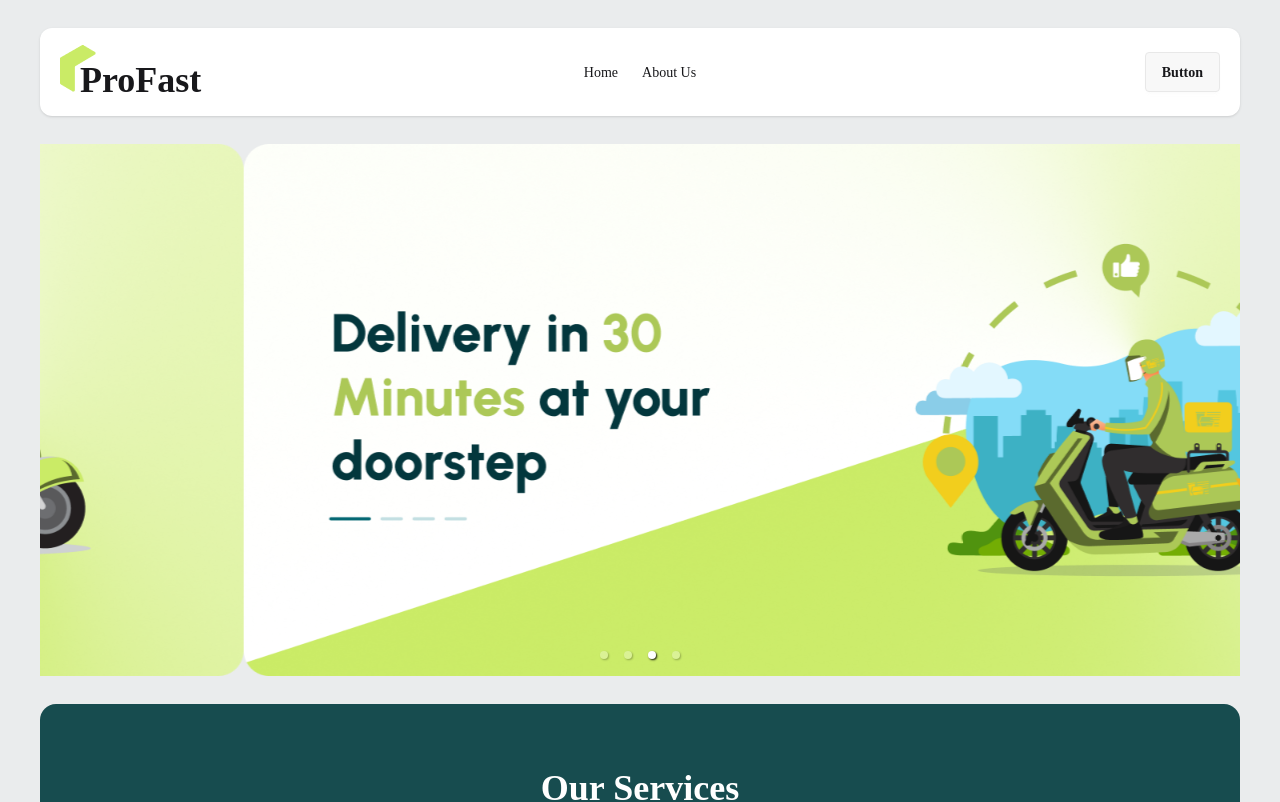
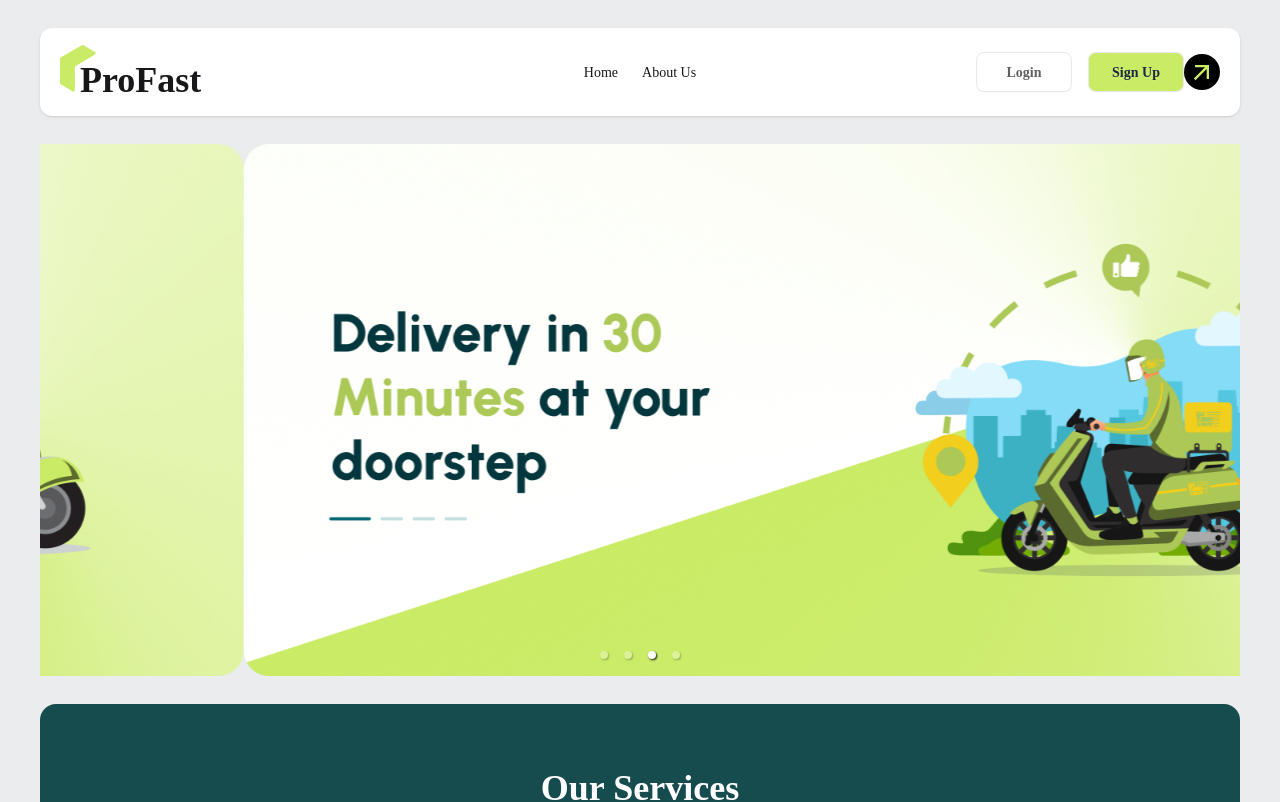
Before and after one commit to marufdev7/pro-fast-client, a React (Vite) app: page / in a window 1280 px wide. Shown: the top 802 px of the page. Built offline with nearby package versions, Linux system fonts and the light colour scheme; no server answers.

Commit message:
login & sign Up btn create

```diff
--- a/src/pages/shared/Navbar/Navbar.jsx
+++ b/src/pages/shared/Navbar/Navbar.jsx
@@ -1,6 +1,7 @@
 import React from 'react';
 import { Link, NavLink } from 'react-router';
 import ProFastLogo from '../../../components/ProFastLogo/ProFastLogo';
+import { MdArrowOutward } from 'react-icons/md';
 
 const Navbar = () => {
     const navItems = <>
@@ -27,8 +28,12 @@ const Navbar = () => {
                     {navItems}
                 </ul>
             </div>
-            <div className="navbar-end">
-                <a className="btn">Button</a>
+            <div className="navbar-end space-x-4">
+                <Link to={'/login'} className="btn bg-white hover:bg-gray-100 border hover:border-gray-300 rounded-lg w-24 text-[#606060] hover:text-[#404040]">Login</Link>
+                <div className='flex items-center'>
+                    <Link to={'/register'} className="btn bg-[#CAEB66] text-slate-800 hover:text-black hover:bg-[#B8D94E] rounded-lg w-24">Sign Up</Link>
+                    <MdArrowOutward size={36} className='bg-black text-[#caeb66] rounded-full w p-1 ' />
+                </div>
             </div>
         </div>
     );
```
